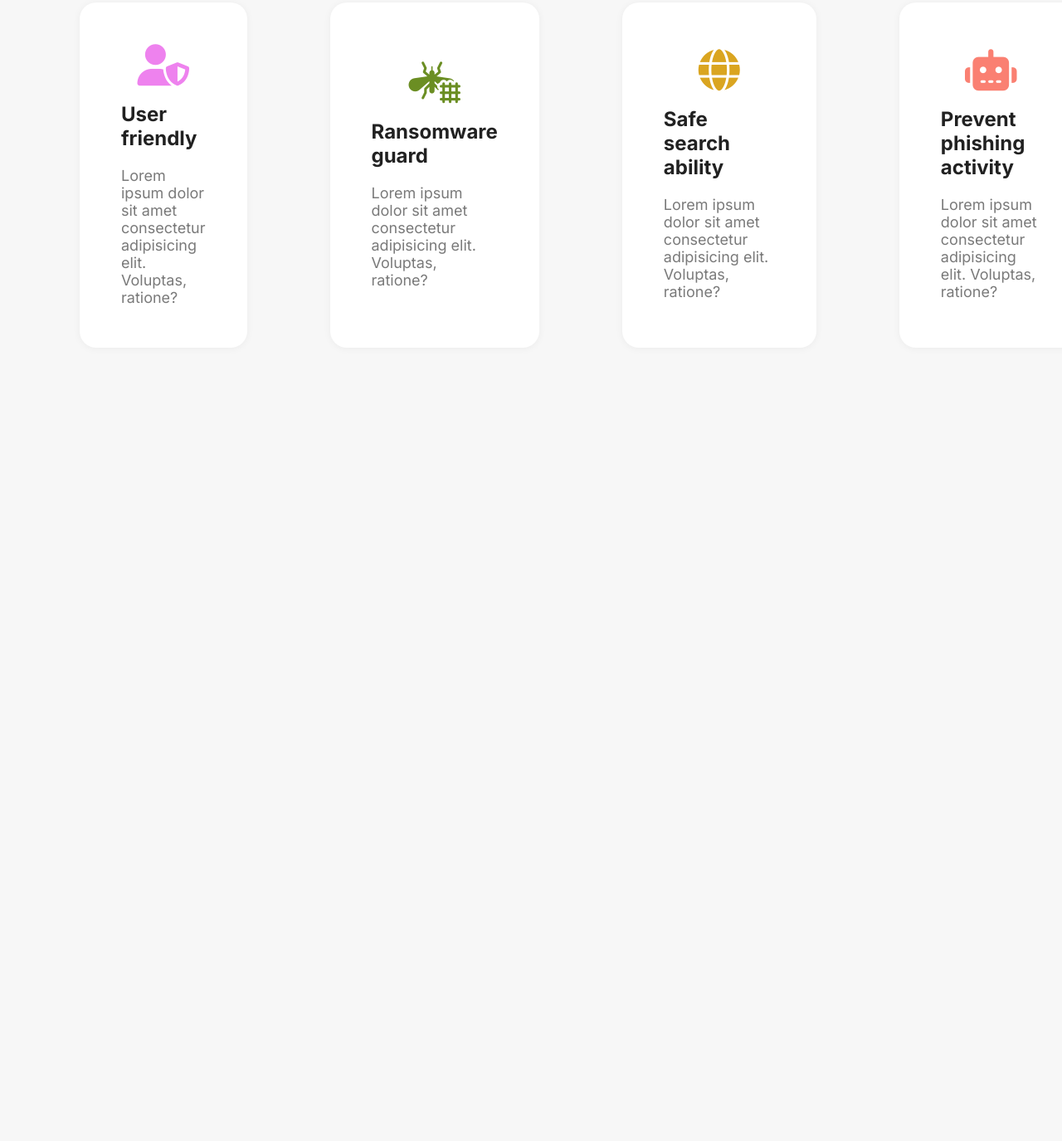
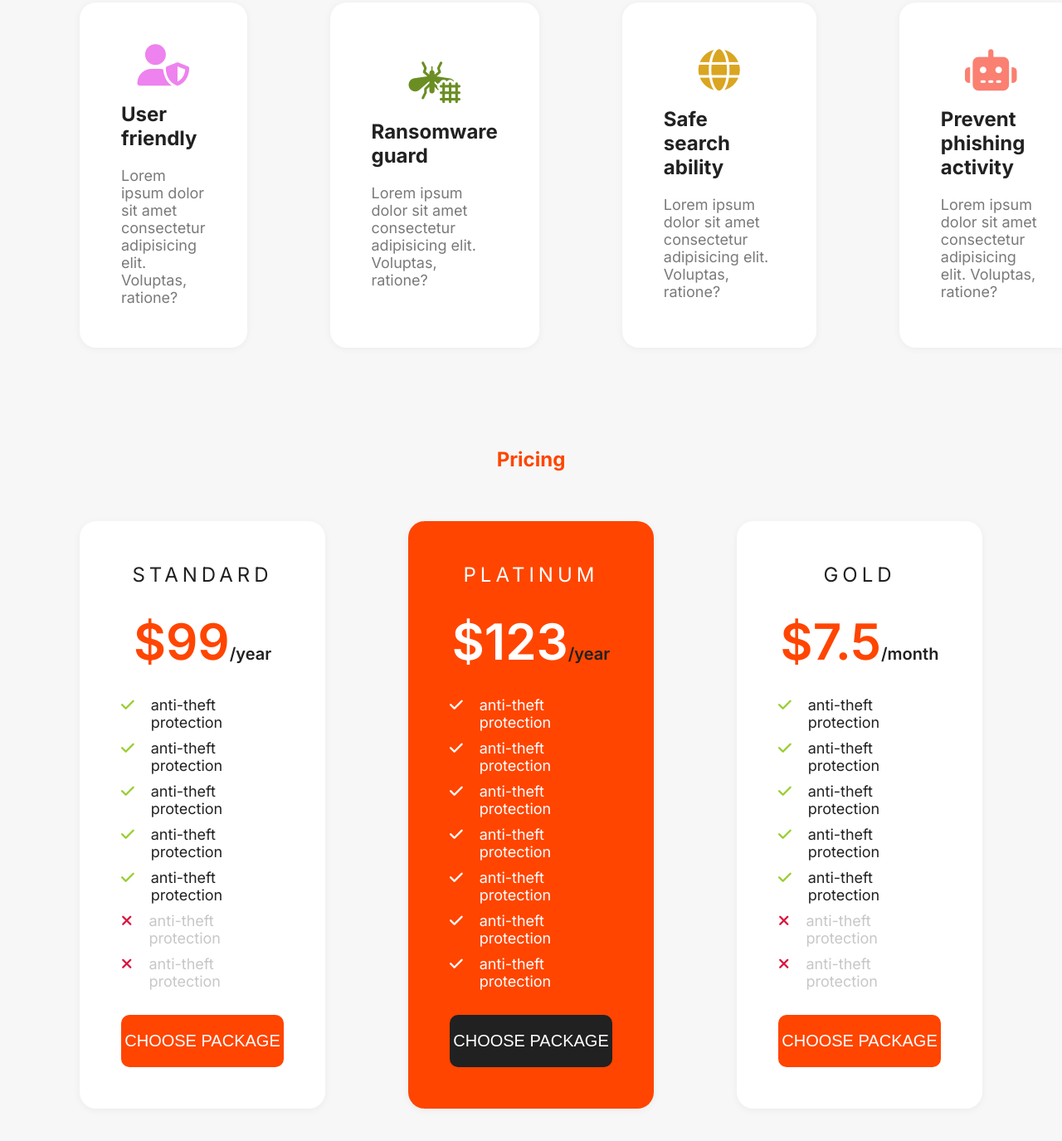
Before and after one commit to shohan-pherones/keplar-security, a plain HTML site: page index.html in a window 1280 px wide. Shown: the part 1695-3070 px from the top of the page at 83% size. Before the commit the page ends 2174 px from the top, so only its background shows below. Drawn offline with Linux system fonts and the light colour scheme.

Commit message:
pricing added

```diff
--- a/css/style.css
+++ b/css/style.css
@@ -285,3 +285,106 @@ nav {
 .feature:hover {
   transform: translateY(-1.5rem);
 }
+
+/* PRICINGS STYLES */
+.pricings-wrapper {
+  display: grid;
+  grid-template-columns: repeat(3, 1fr);
+  gap: 10rem;
+}
+
+.pricing-card {
+  background-color: #fff;
+  padding: 5rem;
+  border-radius: 20px;
+  box-shadow: 0 0.2rem 1rem rgba(0, 0, 0, 0.05);
+  display: flex;
+  flex-direction: column;
+  justify-content: center;
+  align-items: center;
+  gap: 3rem;
+}
+
+.pricing-title {
+  font-size: 2.4rem;
+  text-transform: uppercase;
+  letter-spacing: 5px;
+  font-weight: 400;
+}
+
+.pricing-price {
+  font-size: 6rem;
+  font-weight: 600;
+  color: var(--color-orange);
+}
+
+.pricing-year {
+  font-size: 2rem;
+  color: var(--color-dark);
+}
+
+.pricing-features {
+  display: flex;
+  flex-direction: column;
+  gap: 1rem;
+}
+
+.pricing-features li {
+  display: flex;
+  gap: 2rem;
+}
+
+.pricing-features li:nth-child(6),
+.pricing-features li:nth-child(7) {
+  color: rgba(68, 68, 68, 0.3);
+}
+
+.fa-check {
+  color: yellowgreen;
+}
+
+.fa-xmark {
+  color: crimson;
+}
+
+.pricing-btn {
+  background-color: var(--color-orange);
+  width: 100%;
+  padding: 2rem 0;
+  border-radius: 10px;
+  font-size: 2rem;
+  color: #fff;
+  text-transform: uppercase;
+  cursor: pointer;
+  transition: 0.5s;
+}
+
+.pricing-btn:hover {
+  background-color: var(--color-dark);
+}
+
+.middle-card-alt-text {
+  color: #fff;
+}
+
+.pricings-wrapper .pricing-card:nth-child(2) {
+  background-color: var(--color-orange);
+  color: #fff;
+}
+
+.pricings-wrapper .pricing-card:nth-child(2) .pricing-price {
+  color: #fff;
+}
+
+.pricings-wrapper .pricing-card:nth-child(2) .pricing-btn {
+  background-color: var(--color-dark);
+}
+
+.pricings-wrapper .pricing-card:nth-child(2) .pricing-btn:hover {
+  background-color: #fff;
+  color: var(--color-dark);
+}
+
+.pricings-wrapper .pricing-card:nth-child(2) .fa-check {
+  color: #fff;
+}
--- a/index.html
+++ b/index.html
@@ -158,6 +158,126 @@
           </div>
         </div>
       </section>
+
+      <section class="pricing container section-padding">
+        <h2 class="section-title">Pricing</h2>
+
+        <div class="pricings-wrapper">
+          <div class="pricing-card">
+            <h3 class="pricing-title">Standard</h3>
+            <span class="pricing-price"
+              >$99<span class="pricing-year">/year</span></span
+            >
+            <ul class="pricing-features">
+              <li>
+                <span><i class="fa-solid fa-check"></i></span> anti-theft
+                protection
+              </li>
+              <li>
+                <span><i class="fa-solid fa-check"></i></span> anti-theft
+                protection
+              </li>
+              <li>
+                <span><i class="fa-solid fa-check"></i></span> anti-theft
+                protection
+              </li>
+              <li>
+                <span><i class="fa-solid fa-check"></i></span> anti-theft
+                protection
+              </li>
+              <li>
+                <span><i class="fa-solid fa-check"></i></span> anti-theft
+                protection
+              </li>
+              <li>
+                <span><i class="fa-solid fa-xmark"></i></span> anti-theft
+                protection
+              </li>
+              <li>
+                <span><i class="fa-solid fa-xmark"></i></span> anti-theft
+                protection
+              </li>
+            </ul>
+            <button class="pricing-btn">Choose package</button>
+          </div>
+
+          <div class="pricing-card">
+            <h3 class="pricing-title">Platinum</h3>
+            <span class="pricing-price"
+              >$123<span class="pricing-year">/year</span></span
+            >
+            <ul class="pricing-features">
+              <li>
+                <span><i class="fa-solid fa-check"></i></span> anti-theft
+                protection
+              </li>
+              <li>
+                <span><i class="fa-solid fa-check"></i></span> anti-theft
+                protection
+              </li>
+              <li>
+                <span><i class="fa-solid fa-check"></i></span> anti-theft
+                protection
+              </li>
+              <li>
+                <span><i class="fa-solid fa-check"></i></span> anti-theft
+                protection
+              </li>
+              <li>
+                <span><i class="fa-solid fa-check"></i></span> anti-theft
+                protection
+              </li>
+              <li>
+                <span><i class="fa-solid fa-check"></i></span>
+                <span class="middle-card-alt-text">anti-theft protection</span>
+              </li>
+              <li>
+                <span><i class="fa-solid fa-check"></i></span>
+                <span class="middle-card-alt-text">anti-theft protection</span>
+              </li>
+            </ul>
+            <button class="pricing-btn">Choose package</button>
+          </div>
+
+          <div class="pricing-card">
+            <h3 class="pricing-title">Gold</h3>
+            <span class="pricing-price"
+              >$7.5<span class="pricing-year">/month</span></span
+            >
+            <ul class="pricing-features">
+              <li>
+                <span><i class="fa-solid fa-check"></i></span> anti-theft
+                protection
+              </li>
+              <li>
+                <span><i class="fa-solid fa-check"></i></span> anti-theft
+                protection
+              </li>
+              <li>
+                <span><i class="fa-solid fa-check"></i></span> anti-theft
+                protection
+              </li>
+              <li>
+                <span><i class="fa-solid fa-check"></i></span> anti-theft
+                protection
+              </li>
+              <li>
+                <span><i class="fa-solid fa-check"></i></span> anti-theft
+                protection
+              </li>
+              <li>
+                <span><i class="fa-solid fa-xmark"></i></span> anti-theft
+                protection
+              </li>
+              <li>
+                <span><i class="fa-solid fa-xmark"></i></span> anti-theft
+                protection
+              </li>
+            </ul>
+            <button class="pricing-btn">Choose package</button>
+          </div>
+        </div>
+      </section>
     </main>
     <footer></footer>
     <script src="./js/app.js"></script>
```
